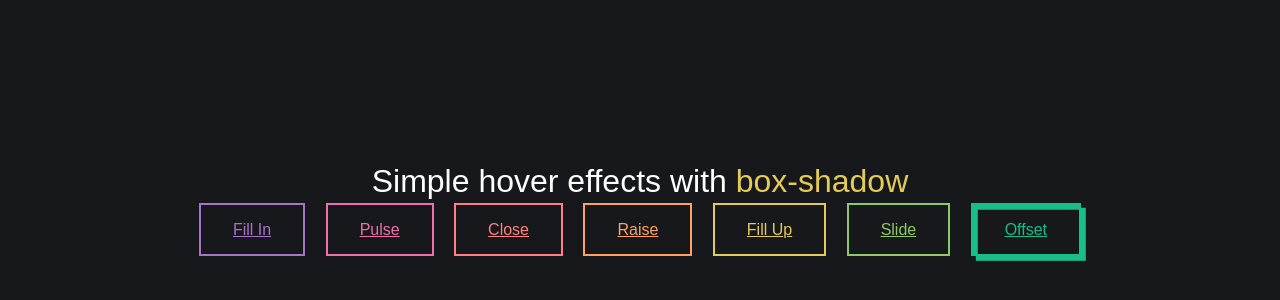
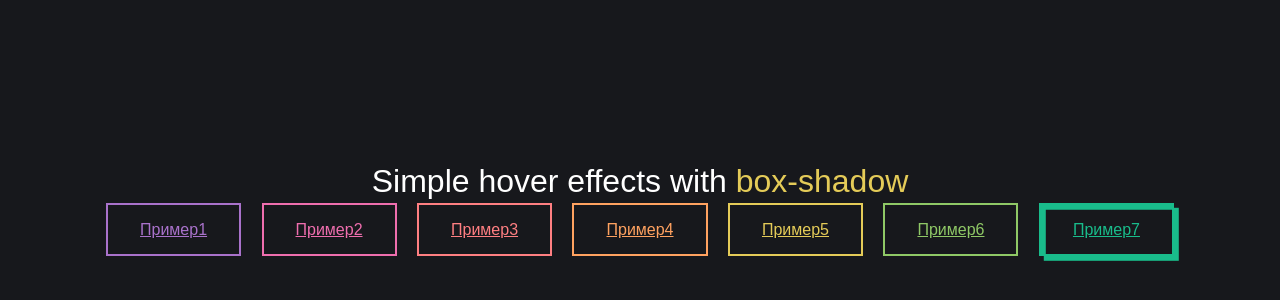
Before and after one commit to wolfindeveloper/ButtonHover, a plain HTML site: page index.html in a window 1280 px wide. Shown: the part 218-518 px from the top of the page. Drawn offline with Linux system fonts and the light colour scheme.

Commit message:
Update index.html

```diff
--- a/index.html
+++ b/index.html
@@ -7,13 +7,13 @@
    <!--example1-->
     <div class="buttons">
       <h1>Simple hover effects with <code>box-shadow</code></h1>
-      <a href="" class="fill">Fill In</a>
-      <a href="" class="pulse">Pulse</a>
-      <a href="" class="close">Close</a>
-      <a href="" class="raise">Raise</a>
-      <a href="" class="up">Fill Up</a>
-      <a href="" class="slide">Slide</a>
-      <a href="" class="offset">Offset</a>
+      <a href="https://wolfindeveloper.github.io/mysite1/example1" class="fill">Пример1</a>
+      <a href="https://wolfindeveloper.github.io/mysite1/example2" class="pulse">Пример2</a>
+      <a href="https://wolfindeveloper.github.io/mysite1/example3" class="close">Пример3</a>
+      <a href="https://wolfindeveloper.github.io/mysite1/example4" class="raise">Пример4</a>
+      <a href="https://wolfindeveloper.github.io/mysite1/example5" class="up">Пример5</a>
+      <a href="https://wolfindeveloper.github.io/mysite1/example6" class="slide">Пример6</a>
+      <a href="https://wolfindeveloper.github.io/mysite1/example7" class="offset">Пример7</a>
     </div>
   <body>
 </html>
```
